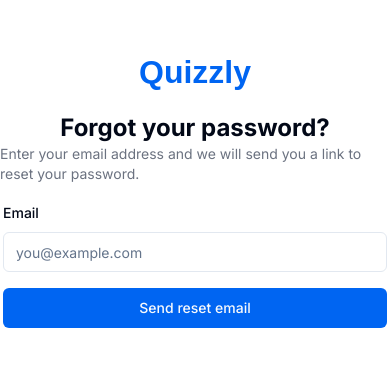
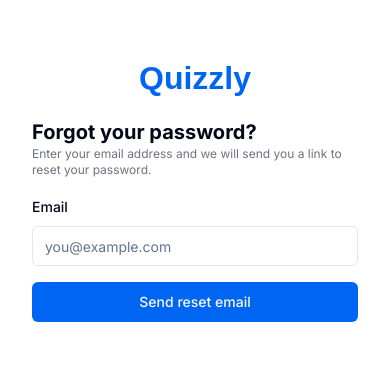
Before and after one commit to Daniel-W1/Quizzly, a Next.js app: page /forget-password in a window 390 px wide. Shown: the part 234-600 px from the top of the page. Built offline with nearby package versions, Linux system fonts and the light colour scheme; no server answers.

Commit message:
make forget-password ui responsive

```diff
--- a/src/app/(auth)/forget-password/forget-password-ui.tsx
+++ b/src/app/(auth)/forget-password/forget-password-ui.tsx
@@ -45,7 +45,7 @@ const ForgetPasswordUI = () => {
   }
 
   return (
-    <div className="flex flex-col justify-center items-center min-h-screen w-screen max-w-screen-md mx-auto space-y-4">
+    <div className="flex flex-col justify-center items-center min-h-screen w-screen max-w-screen-md mx-auto space-y-4 p-8">
         <TextLogo
           text="Quizzly"
           color="#0065F2"
@@ -54,8 +54,8 @@ const ForgetPasswordUI = () => {
           fontFamily="sans-serif"
         />
         <div className="flex flex-col justify-center items-center">
-            <h1 className="text-2xl font-bold">Forgot your password?</h1>
-            <p className="text-sm text-gray-500">Enter your email address and we will send you a link to reset your password.</p>
+            <h1 className="text-xl sm:text-2xl text-left w-full font-bold">Forgot your password?</h1>
+            <p className="text-xs sm:text-base text-gray-500">Enter your email address and we will send you a link to reset your password.</p>
         </div>
 
         {error && <p className="text-sm text-red-500 text-center bg-red-200 p-2 rounded-md">{error}</p>}
```
